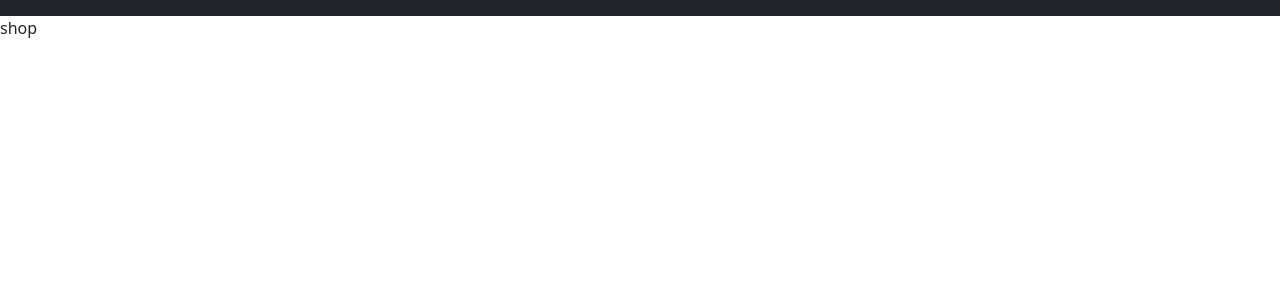
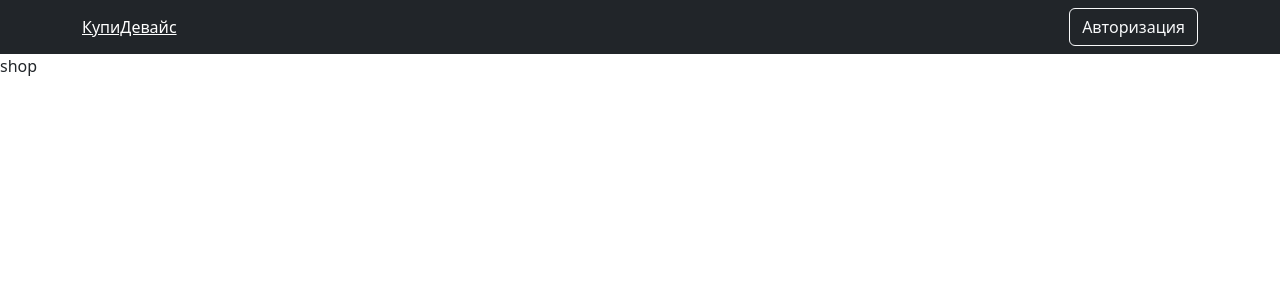
Before and after one commit to redskyby/online_store_ts-reactjs-mysql-node-express, a React (Create React App) app in the folder client/: page / in a window 1280 px wide. Shown: the top 300 px of the page. Built offline with nearby package versions, Linux system fonts and the light colour scheme.

Commit message:
Navbar.tsx was done.

```diff
--- a/client/src/components/NavBar.tsx
+++ b/client/src/components/NavBar.tsx
@@ -1,15 +1,52 @@
 import React from 'react';
-import {useSelector} from "react-redux";
+import {useDispatch, useSelector} from "react-redux";
 import {RootState} from "../redux";
-import {Navbar} from "react-bootstrap";
+import {Button, Container, Nav, Navbar} from "react-bootstrap";
+import {NavLink, useNavigate} from "react-router-dom";
+import {ADMIN_ROUTE, LOGIN_ROUTE, SHOP_ROUTE} from "../utils/const";
+import {IS_SET_AUTH, IS_SET_USER} from "../redux/slice/isAuthSlice";
 
 const NavBar = () => {
     const isAuth: boolean = useSelector((state: RootState) => state.isAuthToolkit.isAuth);
+    const dispatch = useDispatch();
+    const history = useNavigate();
+
+    const logOut = (): void => {
+        dispatch(IS_SET_USER({}));
+        dispatch(IS_SET_AUTH(false));
+    }
 
     return (
-            <Navbar bg="dark" variant="dark">
-
-            </Navbar>
+        <Navbar bg="dark" variant="dark">
+            <Container>
+                <NavLink style={{color: 'white'}} to={SHOP_ROUTE}>КупиДевайс</NavLink>
+                {isAuth ?
+                    <Nav className="ml-auto" style={{color: 'white'}}>
+                        <Button
+                            variant={"outline-light"}
+                            onClick={() => history(ADMIN_ROUTE)}
+                        >
+                            Админ панель
+                        </Button>
+                        <Button
+                            variant={"outline-light"}
+                            onClick={() => logOut()}
+                            className="ml-2"
+                        >
+                            Выйти
+                        </Button>
+                    </Nav>
+                    :
+                    <Nav className="ml-auto" style={{color: 'white'}}>
+                        <Button
+                            variant={"outline-light"}
+                            onClick={() => history(LOGIN_ROUTE)}>
+                            Авторизация
+                        </Button>
+                    </Nav>
+                }
+            </Container>
+        </Navbar>
     );
 };
 
```
